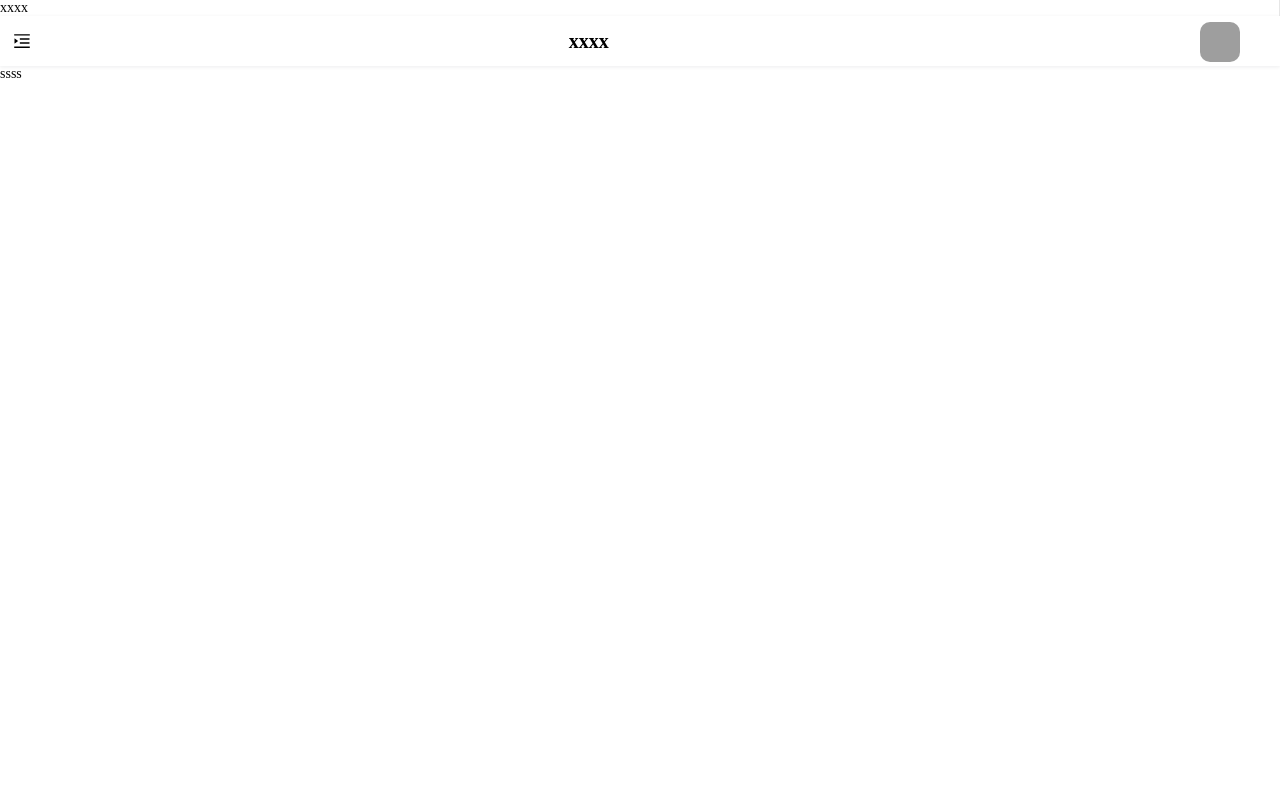
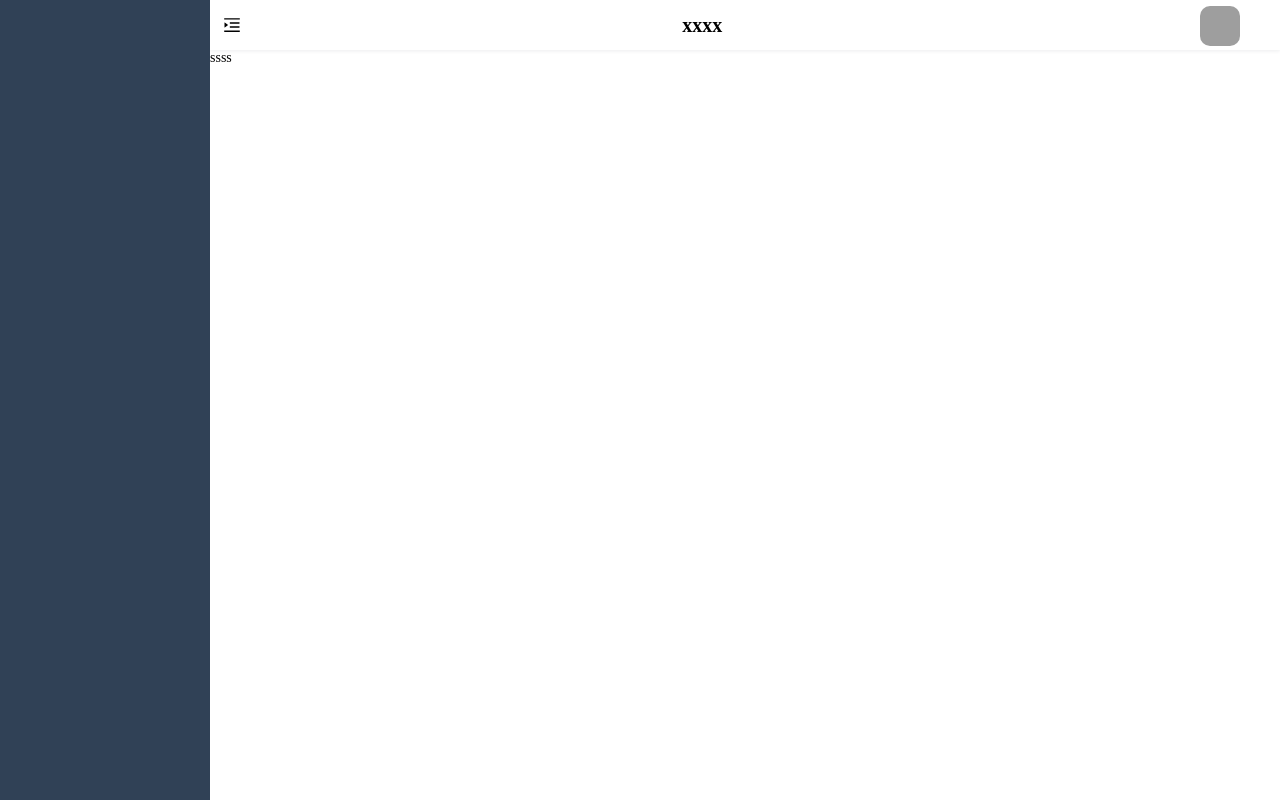
Before and after one commit to Hefeixiong/vMain, a Vue app: page / in a window 1280 px wide. Built offline with nearby package versions, Linux system fonts and the light colour scheme; grey boxes are pictures that could not be loaded.

Commit message:
整体布局

```diff
--- a/src/layout/Layout.vue
+++ b/src/layout/Layout.vue
@@ -1,6 +1,6 @@
 <template>
   <div class="layout-wrapper">
-  <Sidebar/>
+  <Sidebar class="sidebar-container"/>
     <div class="main-container">
       <Navbar/>
       <AppMain/>
@@ -14,5 +14,23 @@ import {Sidebar, AppMain , Navbar} from './components'
 </script>
 
 <style lang="scss" scoped>
-
+.main-container {
+  min-height: 100%;
+  transition: margin-left 0.28s;
+  margin-left: $sideBarWidth;
+  position: relative;
+}
+.sidebar-container {
+  transition: width 0.28s;
+  width: $sideBarWidth !important;
+  background-color: $menuBg;
+  height: 100%;
+  position: fixed;
+  font-size: 0;
+  top: 0;
+  bottom: 0;
+  left: 0;
+  z-index: 1001;
+  overflow: hidden;
+}
 </style>
```
